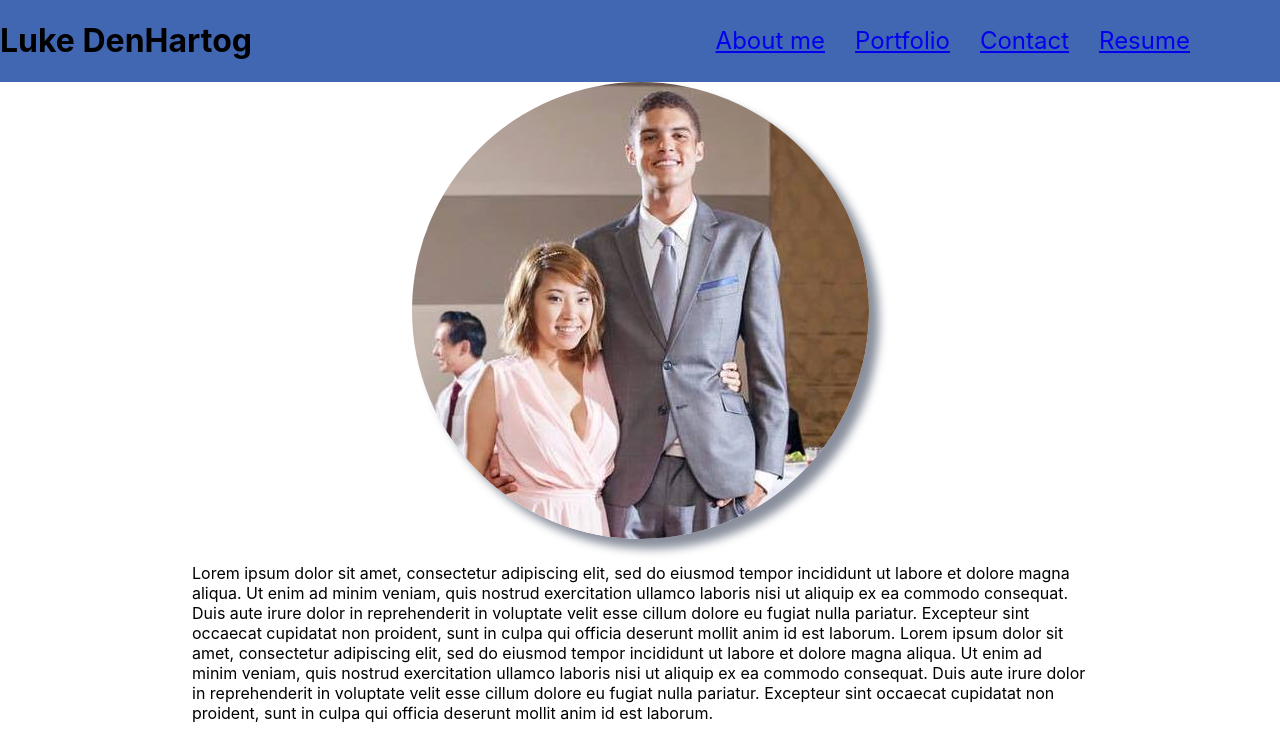
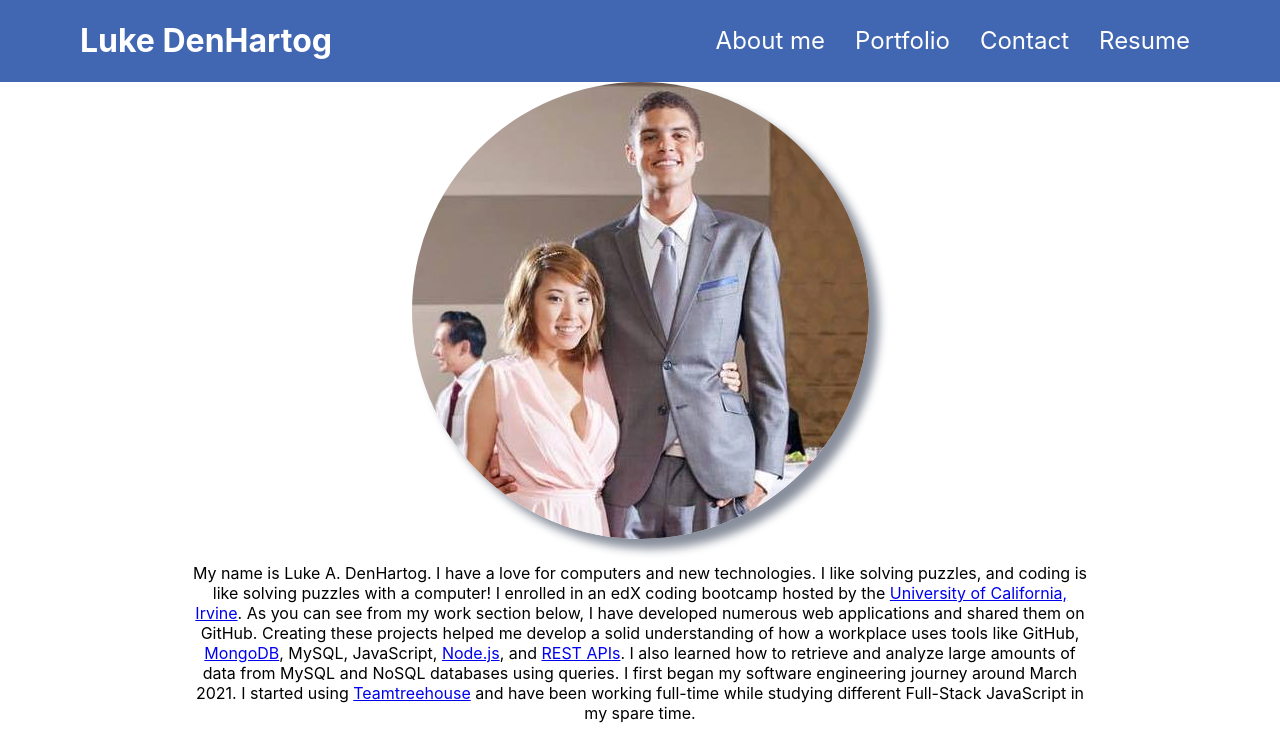
Before and after one commit to LukeDenHartog/My-React-Portfolio, a React (Create React App) app: page / in a window 1280 px wide. Shown: the top 740 px of the page. Built offline with nearby package versions, Linux system fonts and the light colour scheme.

Commit message:
adjusted about me paragraph

```diff
--- a/src/components/ContentFolder/About.js
+++ b/src/components/ContentFolder/About.js
@@ -8,9 +8,11 @@ export default function About() {
                 <img src={catAndLuke} alt="Cat and Luke" />
             </div>
             <article className="article">
-                <p id="about-me-text">
-                    Lorem ipsum dolor sit amet, consectetur adipiscing elit, sed do eiusmod tempor incididunt ut labore et dolore magna aliqua. Ut enim ad minim veniam, quis nostrud exercitation ullamco laboris nisi ut aliquip ex ea commodo consequat. Duis aute irure dolor in reprehenderit in voluptate velit esse cillum dolore eu fugiat nulla pariatur. Excepteur sint occaecat cupidatat non proident, sunt in culpa qui officia deserunt mollit anim id est laborum.
-                    Lorem ipsum dolor sit amet, consectetur adipiscing elit, sed do eiusmod tempor incididunt ut labore et dolore magna aliqua. Ut enim ad minim veniam, quis nostrud exercitation ullamco laboris nisi ut aliquip ex ea commodo consequat. Duis aute irure dolor in reprehenderit in voluptate velit esse cillum dolore eu fugiat nulla pariatur. Excepteur sint occaecat cupidatat non proident, sunt in culpa qui officia deserunt mollit anim id est laborum.
+                <p className="paragraph"id="about-me-text">
+                    My name is Luke A. DenHartog. I have a love for computers and new technologies. I like solving puzzles, and coding is like solving puzzles with a computer! I enrolled in an edX coding bootcamp hosted by the <a href="https://bootcamp.ce.uci.edu/">University of California, Irvine</a>. As you can see from my work section below, I have developed numerous web applications and shared them on GitHub. Creating these projects helped me develop a solid understanding of how a workplace uses tools like GitHub, <a className="href-styles" href="https://www.mongodb.com/">MongoDB</a>, MySQL, JavaScript, <a className="href-styles" href="https://nodejs.org/en">Node.js</a>, and <a href="https://coding-boot-camp.github.io/full-stack/apis/api-resources">REST APIs</a>. I also learned how to retrieve and analyze large amounts of data from MySQL and NoSQL databases using queries. I first began my software engineering journey around March 2021. I started using <a href="https://teamtreehouse.com/profiles/lukedenhartog">Teamtreehouse</a> and have been working full-time while studying different Full-Stack JavaScript in my spare time.
+                    </p>
+                    <p className="paragraph"id="about-me-text">
+                    I currently work for a cancer testing lab named <a href="https://neogenomics.com/" id="neo-text">NeoGenomics Laboratories</a> but I'm seeking a long career in software development. Most of my life I've worked customer service roles at Target, then Costco, and then at a Sushi Restaurant as a head-server. Working as a server really taught me how asynchronous behavior works. I am a customer-oriented professional and I also feel I have great people skills from my decade of experience in dynamic workplaces. I strive to constantly improve my skills in whatever I set out to do. My mother was a school teacher, so I think I get my constant desire to learn and better myself from her. One hobby of mine is analyzing data and uncovering valuable information and patterns. Also, I'm a big fan of watching the NBA, NHL, and Star Wars content. Please feel free to email me with any inquiries. Thank you for taking the time to visit my portfolio.
                 </p>
             </article>
         </div>
--- a/src/components/ContentFolder/Contact.js
+++ b/src/components/ContentFolder/Contact.js
@@ -23,7 +23,6 @@ export default function Contact() {
   };
 
   const onBlurChange = (eventObject) => {
-    console.log(eventObject)
     const { target } = eventObject;
     const inputType = target.name;
     const inputValue = target.value;
@@ -38,8 +37,8 @@ export default function Contact() {
     }
   };
 
-  const onSubmitForm = (eventObject) => {
-    eventObject.preventDefault();
+  const onSubmitForm = (e) => {
+    e.preventDefault();
 
     setName("");
     setEmail("");
--- a/src/components/Nav.js
+++ b/src/components/Nav.js
@@ -1,46 +1,42 @@
 export default function Nav(prop) {
     return (
         <ul className="navbar">
-            <li className="nav-list-item" id="aboutId">
+            <li className="nav-list-item" >
                 <a
                     href="#about"
                     onClick={() => prop.handleContentSwitch("About")}
-                    className={
-                        prop.currentContent === "About" ? "active" : ""
-                    }
+                    className={prop.currentContent === "About" ? "active" : ""}
+                    id="aboutId"
                 >
                     About me
                 </a>
             </li>
-            <li className="nav-list-item" id="portfolioId">
+            <li className="nav-list-item" >
                 <a
                     href="#Portfolio"
                     onClick={() => prop.handleContentSwitch("Portfolio")}
-                    className={
-                        prop.currentContent === "Portfolio" ? "active" : ""
-                    }
+                    className={prop.currentContent === "Portfolio" ? "active" : ""}
+                    id="portfolioId"
                 >
                     Portfolio
                 </a>
             </li>
-            <li className="nav-list-item" id="contactId">
+            <li className="nav-list-item" >
                 <a
                     href="#Contact"
                     onClick={() => prop.handleContentSwitch("Contact")}
-                    className={
-                        prop.currentContent === "Contact" ? "active" : ""
-                    }
+                    className={prop.currentContent === "Contact" ? "active" : ""}
+                    id="contactId"
                 >
                     Contact
                 </a>
             </li>
-            <li className="nav-list-item" id="resumeId">
+            <li className="nav-list-item" >
                 <a
                     href="#Resume"
                     onClick={() => prop.handleContentSwitch("Resume")}
-                    className={
-                        prop.currentContent === "Resume" ? "active" : ""
-                    }
+                    className={prop.currentContent === "Resume" ? "active" : ""}
+                    id="resumeId"
                 >
                     Resume
                 </a>
--- a/src/index.css
+++ b/src/index.css
@@ -23,6 +23,8 @@ code {
   background-color: #4267B2;
   display: flex;
   justify-content: space-between;
+  color: white;
+  padding-left: 5rem;
 }
 
 .navbar {
@@ -57,5 +59,28 @@ code {
   max-width: 100%;
   border-radius: 50%;
   box-shadow: 10px 10px 10px #898F9C;
-;
 }
+
+#aboutId {
+  text-decoration: none;
+  color: white;
+}
+
+#portfolioId {
+  text-decoration: none;
+  color: white;
+}
+
+#contactId {
+  text-decoration: none;
+  color: white;
+}
+
+#resumeId {
+  text-decoration: none;
+  color: white;
+}
+
+.paragraph {
+  text-align: -webkit-center;
+}
```
